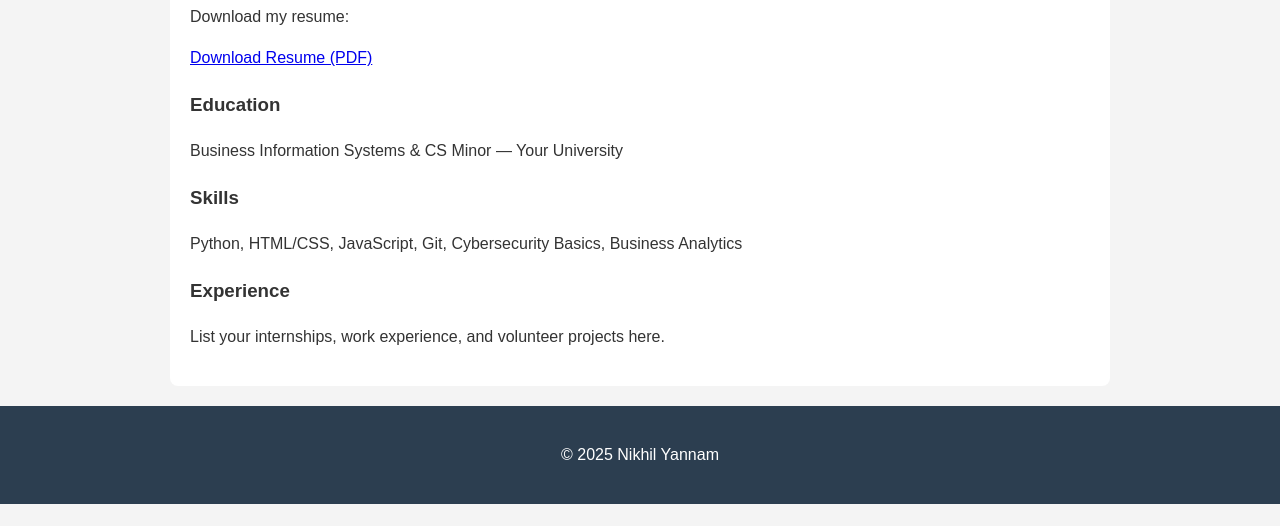
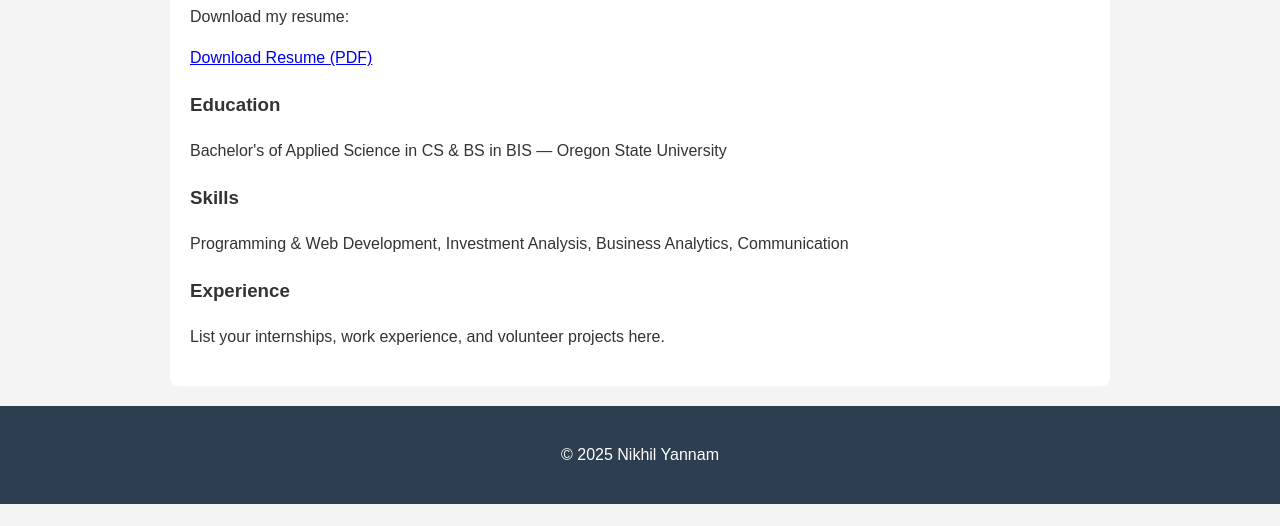
Before and after one commit to nikhilyannam/nikhilyannam.github.io, a plain HTML site: page resume.html in a window 1280 px wide. Shown: the part 274-800 px from the top of the page. Drawn offline with Linux system fonts and the light colour scheme.

Commit message:
Update resume.html

```diff
--- a/resume.html
+++ b/resume.html
@@ -25,10 +25,10 @@
   <p><a href="resume.pdf" target="_blank">Download Resume (PDF)</a></p>
 
   <h3>Education</h3>
-  <p>Business Information Systems & CS Minor — Your University</p>
+  <p>Bachelor's of Applied Science in CS & BS in BIS — Oregon State University</p>
 
   <h3>Skills</h3>
-  <p>Python, HTML/CSS, JavaScript, Git, Cybersecurity Basics, Business Analytics</p>
+  <p>Programming & Web Development, Investment Analysis, Business Analytics, Communication</p>
 
   <h3>Experience</h3>
   <p>List your internships, work experience, and volunteer projects here.</p>
```
